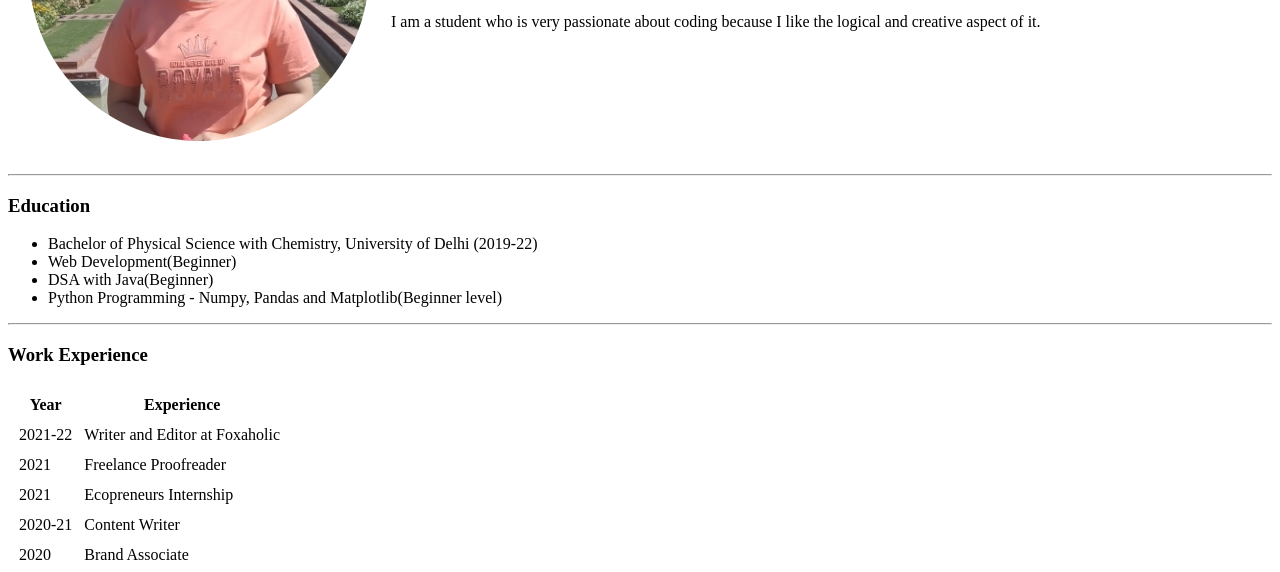
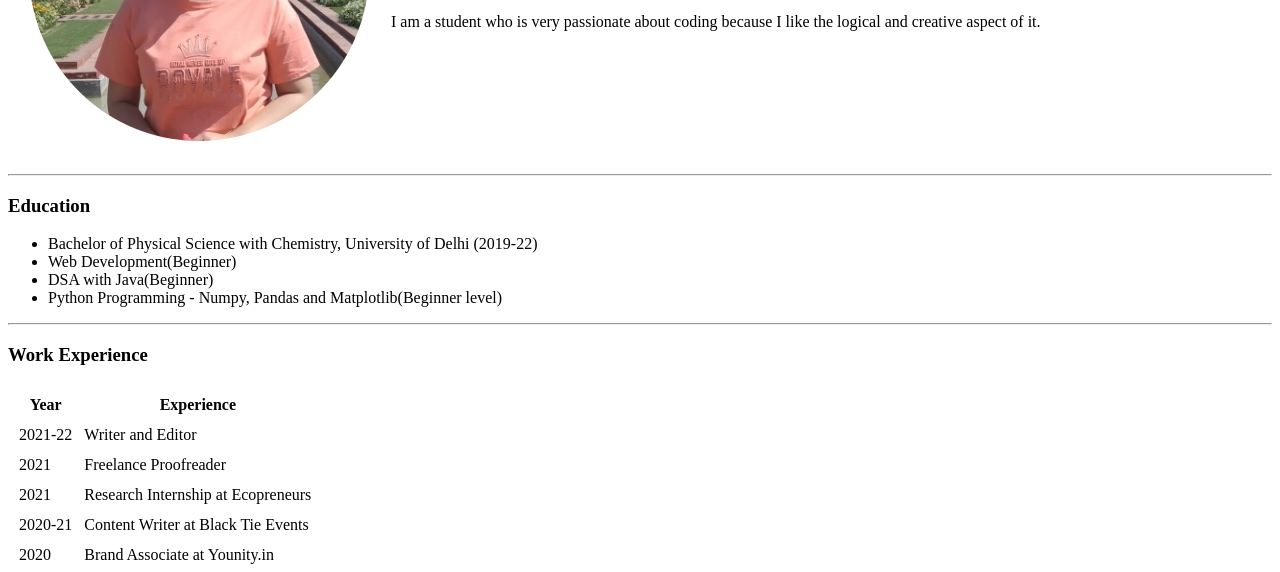
Before and after one commit to Rhythm001/CV, a plain HTML site: page index.html in a window 1280 px wide. Shown: the part 228-800 px from the top of the page. Drawn offline with Linux system fonts and the light colour scheme.

Commit message:
Update index.html

```diff
--- a/index.html
+++ b/index.html
@@ -47,7 +47,7 @@
         <tbody>
             <tr>
                 <td>2021-22</td>
-                <td>Writer and Editor at Foxaholic</td>
+                <td>Writer and Editor</td>
             </tr>
             <tr>
                 <td>2021</td>
@@ -55,15 +55,15 @@
             </tr>
             <tr>
                 <td>2021</td>
-                <td>Ecopreneurs Internship</td>
+                <td>Research Internship at Ecopreneurs</td>
             </tr>
             <tr>
                 <td>2020-21</td>
-                <td>Content Writer</td>
+                <td>Content Writer at Black Tie Events</td>
             </tr>
             <tr>
                 <td>2020</td>
-                <td>Brand Associate</td>
+                <td>Brand Associate at Younity.in</td>
             </tr>
         </tbody>
         <tfoot>
```
